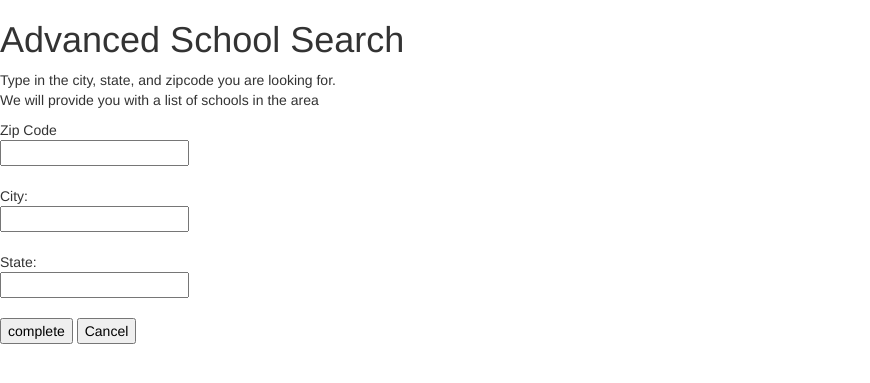
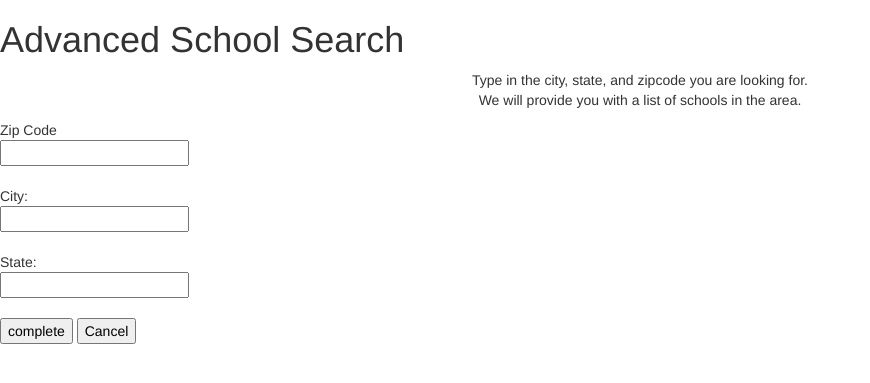
Before and after one commit to stuycs-softdev/proj2-pd7-03-ArmyOfDarkness, a Flask app: page /search in a window 1280 px wide. Shown: the part 52-435 px from the top of the page, without its empty margins (0-870 px from the left). Run offline with Flask 2, Linux system fonts and the light colour scheme.

Commit message:
Update city_search.html

```diff
--- a/templates/city_search.html
+++ b/templates/city_search.html
@@ -9,10 +9,9 @@
 <h1> <c>Advanced School Search </c> </h1>
 
 
-<p> <c> Type in the city, state, and zipcode you are looking for. <br />
-We will provide you with a list of schools in the area </c> </p>
+<p style="text-align: center;"> Type in the city, state, and zipcode you are looking for. <br />
+We will provide you with a list of schools in the area.
 
-<c>
 <form method="POST">
 
 Zip Code <br />
@@ -33,6 +32,6 @@ State: <br />
 
 </form>
 
-</c>
+</p>
 
 </html>
```
